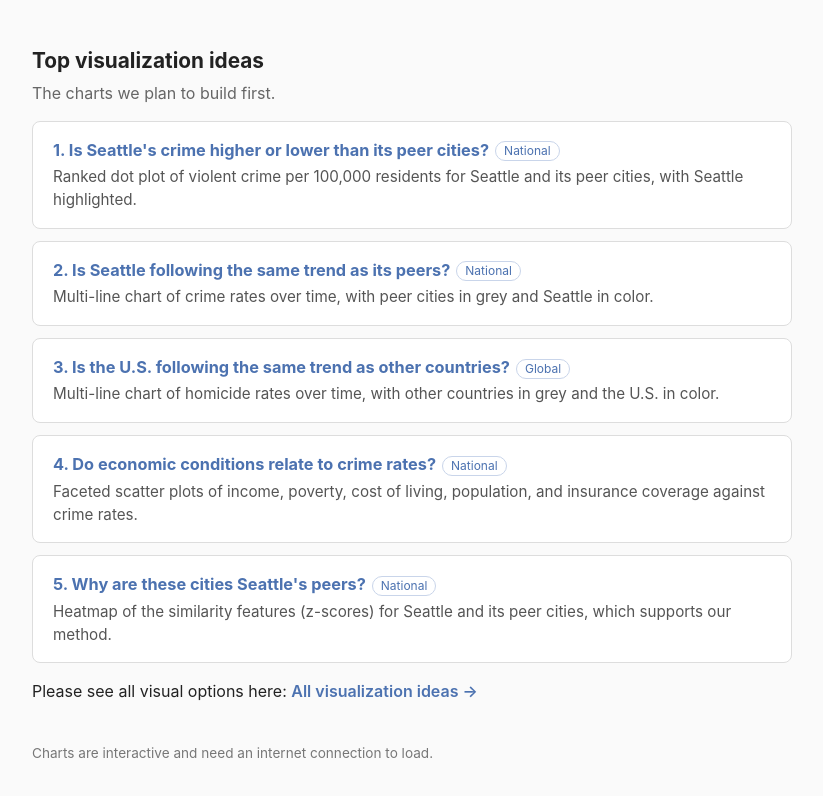
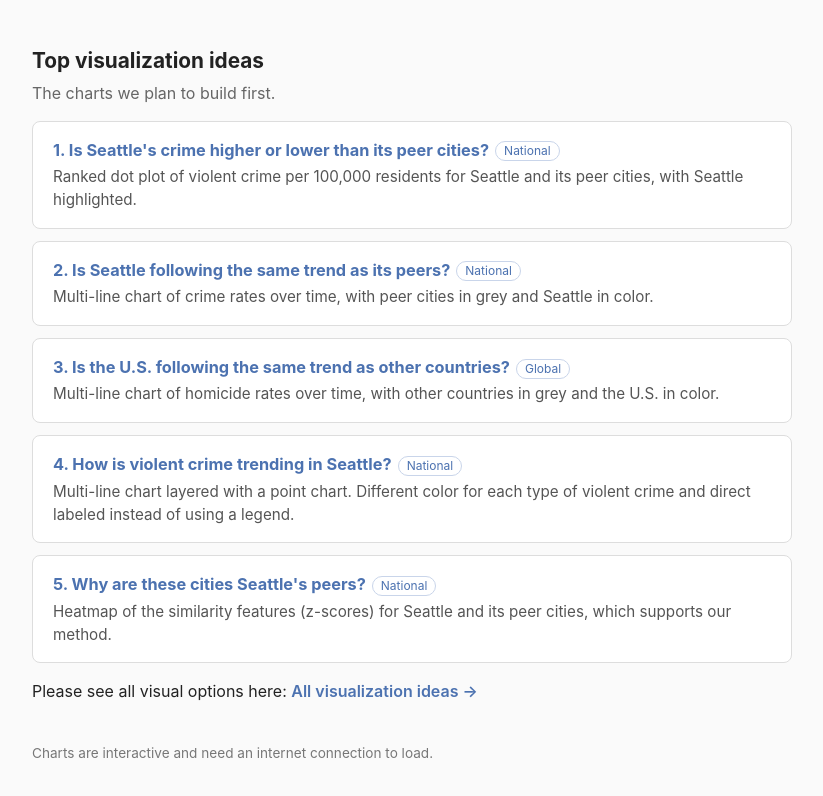
Before and after one commit to alyzukas/seattle-crime-analysis, a plain HTML site: page docs/index.html in a window 1280 px wide. Shown: the part 661-1457 px from the top of the page, without its empty margins (228-1051 px from the left). Drawn offline with Linux system fonts and the light colour scheme.

Commit message:
Update index.html

```diff
--- a/docs/index.html
+++ b/docs/index.html
@@ -86,8 +86,8 @@
       <p>Multi-line chart of homicide rates over time, with other countries in grey and the U.S. in color.</p>
     </li>
     <li>
-      <h3>Do economic conditions relate to crime rates?<span class="tag">National</span></h3>
-      <p>Faceted scatter plots of income, poverty, cost of living, population, and insurance coverage against crime rates.</p>
+      <h3>How is violent crime trending in Seattle?<span class="tag">National</span></h3>
+      <p>Multi-line chart layered with a point chart. Different color for each type of violent crime and direct labeled instead of using a legend.</p>
     </li>
     <li>
       <h3>Why are these cities Seattle's peers?<span class="tag">National</span></h3>
```
